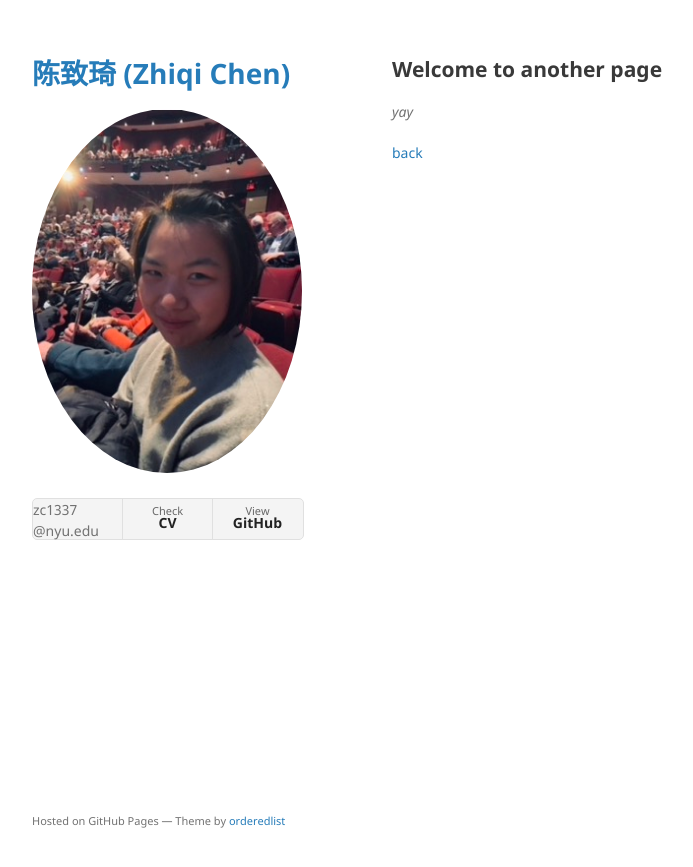
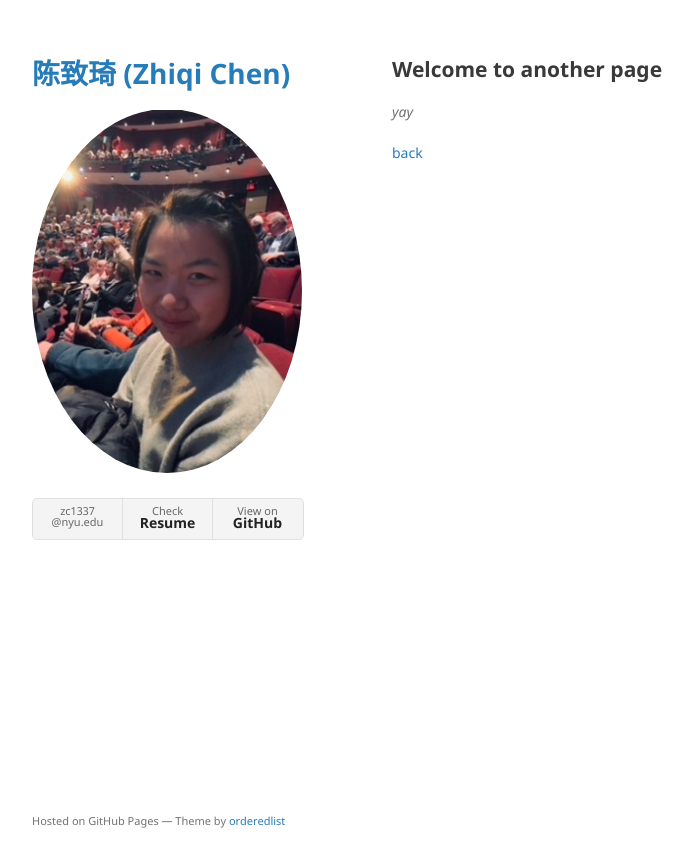
Before and after one commit to zhiqiiiiiii/zhiqiiiiiii.github.io, a Jekyll site: the page built from another-page.md, in a window 1280 px wide. Shown: the top 867 px of the page, without its empty margins (178-871 px from the left). Built offline with Jekyll 4.4.1, drawn with Linux system fonts in a browser that asks for light colours; the repository's description, which GitHub fills in, is left out; our own code applies the rules of GitHub Pages for plain Markdown files.

```diff
--- a/_layouts/default.html
+++ b/_layouts/default.html
@@ -34,9 +34,9 @@
         <ul class="downloads">
           <!-- <li><a href="{{ site.github.zip_url }}">Download <strong>ZIP File</strong></a></li>
           <li><a href="{{ site.github.tar_url }}">Download <strong>TAR Ball</strong></a></li> -->
-          <li> zc1337<br/>@nyu.edu</li>
-          <li><a scr="./assets/img/CV_20200421.pdf" >Check<strong>CV</strong></a></li>
-          <li><a href="{{ site.github.owner_url }}">View<strong>GitHub</strong></a></li>
+          <li><a> zc1337<br/>@nyu.edu</a></li>
+          <li><a scr="./assets/img/CV_20200421.pdf" >Check<strong>Resume</strong></a></li>
+          <li><a href="{{ site.github.owner_url }}">View on<strong>GitHub</strong></a></li>
         </ul>
         {% endif %}
       </header>
```
